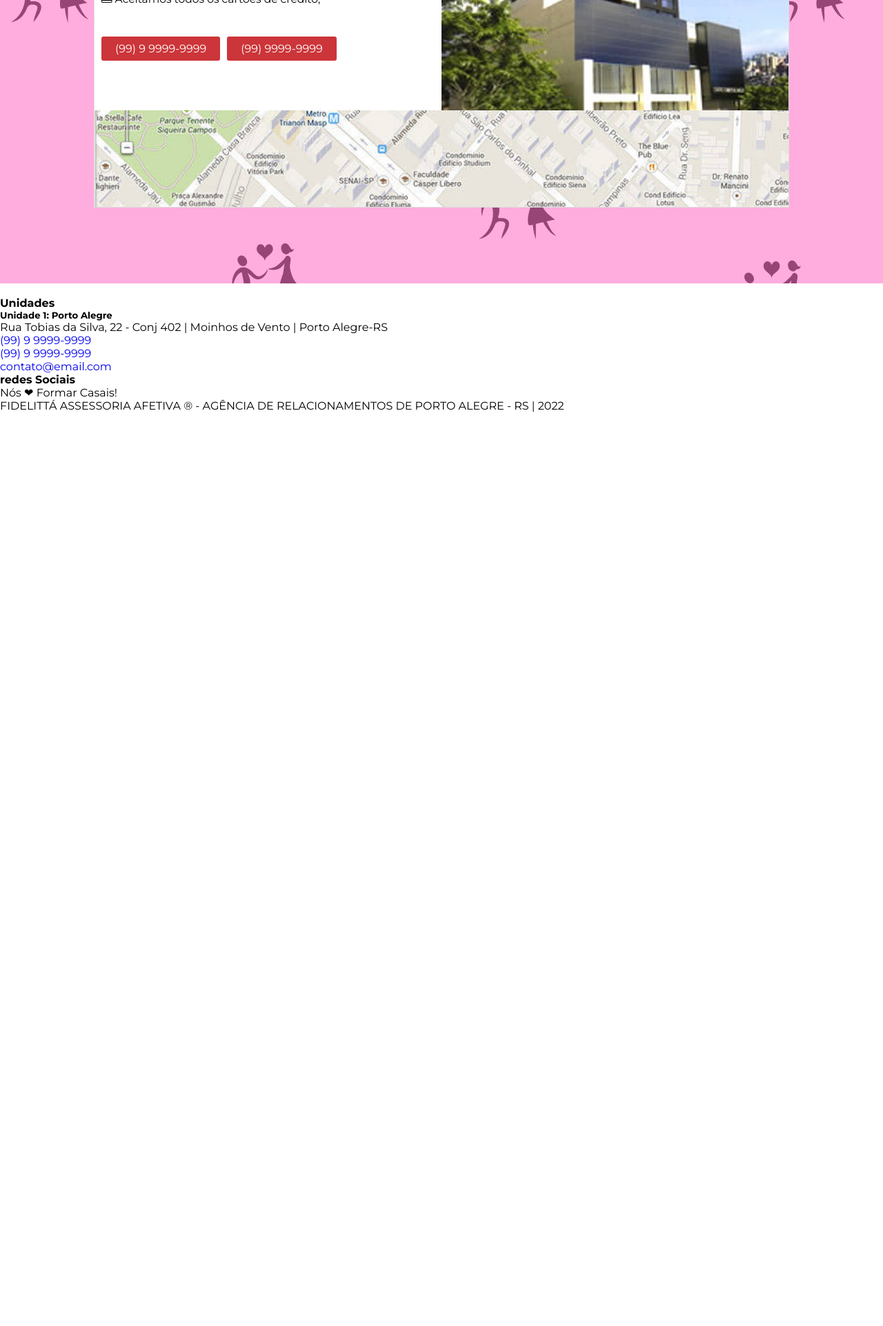
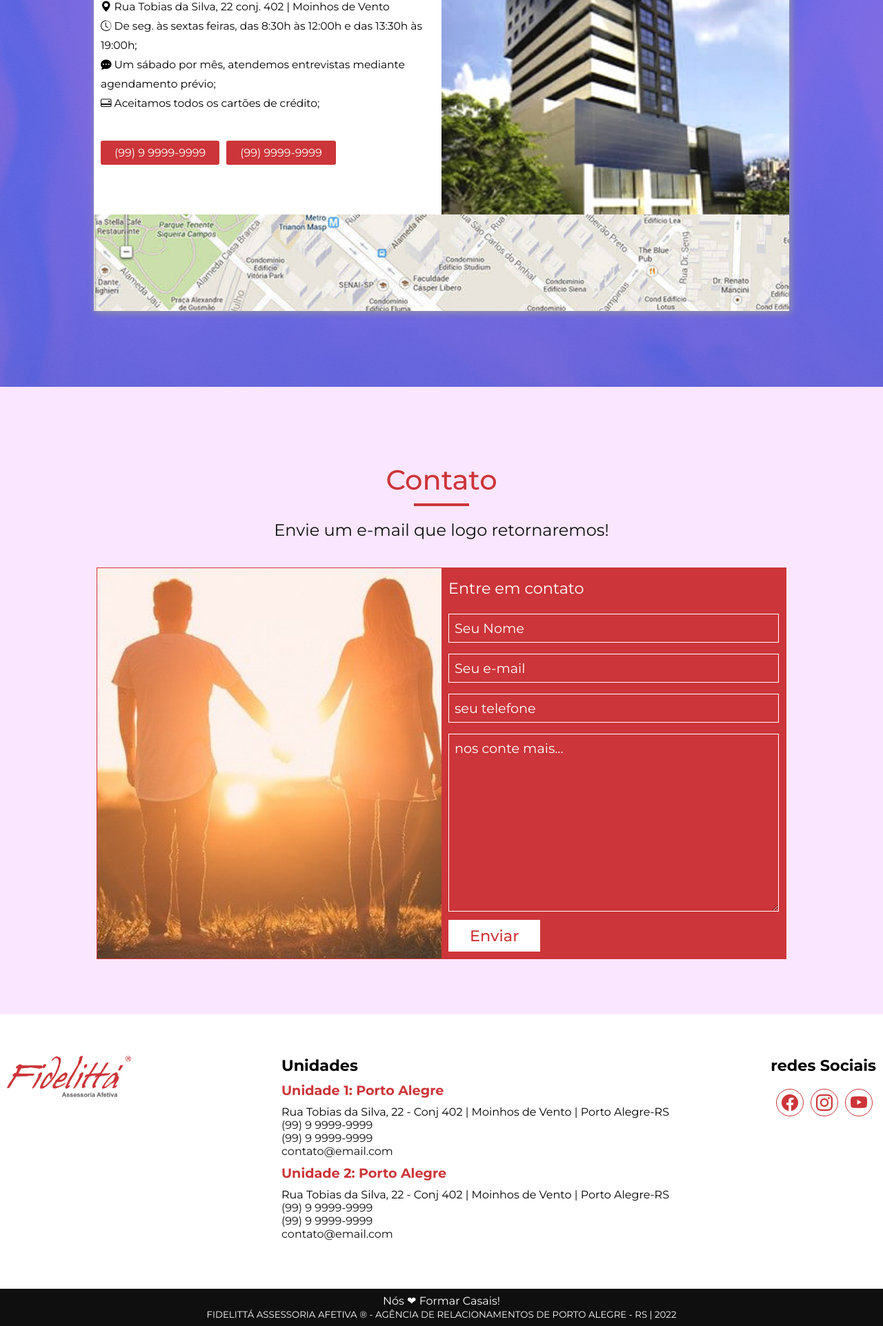
Before and after one commit to Wildarte/fidelitta, a PHP site: page / in a window 1280 px wide. Shown: the part 3840-5763 px from the top of the page at 69% size. Before the commit the page ends 4438 px from the top, so only its background shows below. Run offline with PHP 8.4, Linux system fonts and the light colour scheme.

Commit message:
finalizando a desktop page

```diff
--- a/assets/css/style2.css
+++ b/assets/css/style2.css
@@ -2,14 +2,15 @@
 :root{
     --color-main: #CC3539;
     --color-second: #cc212c;
+    --color-third: #B61936;
     --color-dark: #0F0F0F;
     --color-white: #ffffff;
     --color-black: #000000;
     --color-suvinill: #b2909a;
     --color-coral: #7c4e75;
     --color-rosa-az: #9e5979;
-    --color-lighter-pink: #fae6ff
-
+    --color-lighter-pink: #fae6ff;
+    --color-pink: #FFADDE;
 }
 
 .container{
@@ -23,7 +24,8 @@
 header.header{
     background-color: var(--color-suvinill);
     min-height: 500px;
-    background-image: linear-gradient(to left, var(--color-rosa-az), var(--color-suvinill), var(--color-suvinill));
+    /*background-image: linear-gradient(to left, var(--color-rosa-az), var(--color-suvinill), var(--color-suvinill));*/
+    background-color: var(--color-pink);
 }
 .header_bottom_content{
     display: flex;
@@ -73,6 +75,7 @@ nav.menu ul li a{
 }
 .video_container .board_video{
     margin: 120px auto 180px;
+    border-radius: 15px;
 }
 
 .board_video{
@@ -90,6 +93,7 @@ nav.menu ul li a{
     right: -20px;
     bottom: -20px;
     background-color: var(--color-second);
+    border-radius: 15px;
 }
 .board_video::after{
     content: "";
@@ -99,6 +103,7 @@ nav.menu ul li a{
     top: -20px;
     left: -20px;
     background-color: var(--color-second);
+    border-radius: 15px;
 }
 
 .board_video iframe{
@@ -106,6 +111,7 @@ nav.menu ul li a{
     height: 100%;
     position: relative;
     z-index: 1;
+    border-radius: 15px;
 }
 
 
@@ -301,14 +307,7 @@ nav.menu ul li a{
 }
 */
 
-.wait_left_img i{
-    position: absolute;
-    top: -23%;
-    left: -40%;
-    font-size: 25em;
-    color: var(--color-main);
-    z-index: 1;
-}
+
 .wait_left_img img{
     width: 100%;
     height: 100%;
@@ -359,16 +358,25 @@ nav.menu ul li a{
 
 /* section unidades */
 .sec_unit{
-    background-image: url('../img/unidades.jpg');
+    background-image: linear-gradient(to bottom, var(--color-pink), var(--color-lighter-pink));
+    background-image: url('../img/unidades2.png');
+    background-size: cover;
 }
 .unit_content{
     padding: 80px 10px;
 }
+.header_unit{
+    width: 100%;
+    text-align: center;
+}
+.header_unit img{
+    margin: auto;
+}
 .card_unity{
     margin: 30px auto;
     width: 80%;
-    border: 1px solid #ddd;
     background-color: var(--color-white);
+    box-shadow: 2px 2px 10px #999;
 }
 .card_content{
     display: flex;
@@ -435,3 +443,166 @@ nav.menu ul li a{
     cursor: pointer;
 }
 /* section unidades */
+
+
+
+/* form */
+.sec_contato{
+    background-color: var(--color-lighter-pink);
+}
+.contato_content{
+    display: flex;
+    flex-wrap: wrap;
+    padding: 80px 10px;
+}
+.form_header{
+    width: 100%;
+    text-align: center;
+    margin: 20px auto;
+}
+.form_header h3{
+    font-size: 2.5em;
+    font-weight: 500;
+    color: var(--color-main);
+    margin: 10px auto 20px;
+}
+.form_header h3::after {
+    content: "";
+    width: 80px;
+    height: 4px;
+    background-color: var(--color-main);
+    margin: 10px auto;
+    display: block;
+}
+.form_header p{
+    margin: 20px auto;
+    font-size: 1.5em;
+    color: var(--color-dark);
+}
+.form_contato{
+    max-width: 1000px;
+    margin: auto;
+    border: 1px solid var(--color-main);
+    display: flex;
+    background-color: var(--color-main);
+    color: var(--color-white);
+}
+.form_contato form{
+    padding: 10px;
+}
+.form_contato form p{
+    font-size: 1.4em;
+    font-weight: 400;
+    color: var(--color-white);
+    margin: 5px 0 15px;
+}
+.form_contato form button{
+    font-size: 1.4em;
+    font-weight: 500;
+    padding: 8px 30px;
+    background-color: var(--color-white);
+    border: 1px solid var(--color-white);
+    color: var(--color-main);
+    cursor: pointer;
+}
+.form_contato form, .form_contato .img_form{
+    flex-basis: 50%;
+}
+.form_contato .img_form{
+    background-position: center;
+    background-size: cover;
+}
+.form_contato form input, .form_contato textarea{
+    width: 100%;
+    margin: 8px 0;
+    padding: 8px;
+    border: 1px solid var(--color-main);
+    background-color: var(--color-main);
+    border: 1px solid var(--color-white);
+    color: var(--color-white);
+    font-size: 1.2em;
+}
+.form_contato form input:focus, .form_contato textarea:focus{
+    outline: 1px solid var(--color-white);
+}
+.form_contato textarea::placeholder, .form_contato form input::placeholder{
+    color:  var(--color-white);
+}
+/* form */
+
+
+
+
+/* footer */
+footer.footer{
+    background-color: var(--color-white);
+}
+
+.footer_content{
+    display: flex;
+    flex-wrap: wrap;
+    padding: 60px 10px;
+}
+.logo_footer{
+    flex-basis: 30%;
+}
+.logo_footer img{
+    width: 180px;
+    image-rendering: -webkit-optimize-contrast;
+}
+.footer_unit{
+    flex-basis: 50%;
+    padding-left: 20px;
+}
+.footer_header_unit{
+    width: 100%;
+}
+.footer_header_unit h4{
+    font-size: 1.4em;
+}
+.footer_info_unit li{
+    margin: 10px 0;
+}
+.footer_info_unit li h5{
+    font-size: 1.2em;
+    margin-bottom: 10px;
+    color: var(--color-main);
+}
+.footer_info_unit li a{
+    color: var(--color-dark);
+}
+.footer_social{
+    flex-basis: 20%;
+}
+.footer_list_social{
+    display: flex;
+    justify-content: flex-end;
+}
+.footer_list_social li{
+    display: flex;
+    padding: 4px;
+    border: 1px solid var(--color-main);
+    margin: 5px;
+    width: 40px;
+    height: 40px;
+    border-radius: 50%;
+}
+.footer_header_social{
+    margin-bottom: 15px;
+    text-align: right;
+}
+.footer_header_social h4{
+    font-size: 1.4em;
+}
+.footer_list_social li a{
+    font-size: 1.5em;
+    margin: auto;
+    color: var(--color-main);
+}
+.right_footer{
+    text-align: center;
+    background-color: var(--color-dark);
+    color: var(--color-white);
+    padding: 8px 10px;
+}
+/* footer */
--- a/index.php
+++ b/index.php
@@ -175,7 +175,7 @@ Há 19 anos atendemos presencialmente, pessoas que buscam um relacionamento com
                     <div class="wait_left_img animate__animated" style="opacity: 0;">
 
                         <img src="assets/img/casal2.jpg" alt="">
-                        <i class="bi bi-suit-heart-fill"></i>
+
                     </div>
                 </div>
                 <div class="wait_right">
@@ -201,7 +201,9 @@ Há 19 anos atendemos presencialmente, pessoas que buscam um relacionamento com
         <section class="sec_unit container_full">
 
             <div class="unit_content container">
-
+                <header class="header_unit">
+                    <img src="assets/img/ballom-text-white.png" alt="">
+                </header>
                 <div class="card_unity">
                     <div class="card_unity_content_full">
                         <div class="card_content">
@@ -276,18 +278,28 @@ Há 19 anos atendemos presencialmente, pessoas que buscam um relacionamento com
         </section>
 
 
-        <section class="sec_contato">
+        <section class="sec_contato container_full">
 
-            <div class="contato_content">
+            <div class="contato_content container">
+
+                <header class="form_header">
+                    <h3>Contato</h3>
+                    <p>Envie um e-mail que logo retornaremos!</p>
+                </header>
 
                 <div class="form_contato">
 
-                    <div class="img_form">
+                    <div class="img_form" style="background-image: url('assets/img/contato.jpg');">
 
                     </div>
 
                     <form action="">
-
+                        <p>Entre em contato</p>
+                        <input type="text" name="nome" id="nome" placeholder="Seu Nome">
+                        <input type="email" name="email" id="email" placeholder="Seu e-mail">
+                        <input type="text" name="telefone" id="telefone" placeholder="seu telefone">
+                        <textarea name="mensagem" id="mensagem" cols="30" rows="10" placeholder="nos conte mais..."></textarea>
+                        <button class="btn_form">Enviar</button>
                     </form>
 
                 </div>
@@ -299,22 +311,30 @@ Há 19 anos atendemos presencialmente, pessoas que buscam um relacionamento com
     </main>
 
 
-    <footer class="footer">
+    <footer class="footer container_full">
 
-        <div class="footer_content">
+        <div class="footer_content container">
 
-            <div>
-                <img src="" alt="">
+            <div class="logo_footer">
+                <img src="assets/img/logo.png" alt="">
             </div>
 
-            <div>
-                <header>
+            <div class="footer_unit">
+                <header class="footer_header_unit">
                     <h4>Unidades</h4>
                 </header>
 
-                <ul>
+                <ul class="footer_info_unit">
                     <li>
                         <h5> <strong>Unidade 1:</strong> Porto Alegre</h5>
+                        <p>Rua Tobias da Silva, 22 - Conj 402 | Moinhos de Vento | Porto Alegre-RS </p>
+                        <p> <a href="tel:+5599999999999">(99) 9 9999-9999</a> </p>
+                        <p> <a href="tel:+5599999999999">(99) 9 9999-9999</a> </p>
+                        <p> <a href="mailto:contato@email.com">contato@email.com</a> </p>
+                    </li>
+
+                    <li>
+                        <h5> <strong>Unidade 2:</strong> Porto Alegre</h5>
                         <p>Rua Tobias da Silva, 22 - Conj 402 | Moinhos de Vento | Porto Alegre-RS </p>
                         <p> <a href="tel:+5599999999999">(99) 9 9999-9999</a> </p>
                         <p> <a href="tel:+5599999999999">(99) 9 9999-9999</a> </p>
@@ -323,25 +343,26 @@ Há 19 anos atendemos presencialmente, pessoas que buscam um relacionamento com
                 </ul>
             </div>
 
-            <div>
+            <div class="footer_social">
 
-                <header>
+                <header class="footer_header_social">
                     <h4>redes Sociais</h4>
                 </header>
 
-                <ul>
-                    <li>
-                        <a href="http://"></a>
-                    </li>
+                <ul class="footer_list_social">
+                    <li><a href="#"><i class="bi bi-facebook"></i></a></li>
+                    <li><a href="#"><i class="bi bi-instagram"></i></a></li>
+                    <li><a href="#"><i class="bi bi-youtube"></i></a></li>
                 </ul>
             </div>
 
         </div>
-        <div>
+        <div class="right_footer">
             <p>Nós <span>&#10084;</span> Formar Casais!</p>
-            <p>FIDELITTÁ ASSESSORIA AFETIVA ® - AGÊNCIA DE RELACIONAMENTOS DE PORTO ALEGRE - RS | <?= date("Y") ?></p>
+            <p><small>FIDELITTÁ ASSESSORIA AFETIVA ® - AGÊNCIA DE RELACIONAMENTOS DE PORTO ALEGRE - RS | <?= date("Y") ?></small></p>
         </div>
     </footer>
+
 
     <script src="assets/js/jquery-3.6.0.min.js"></script>
     <script src="assets/js/owl.carousel.min.js"></script>
```
Also changed, not shown: assets/img/ballom-text-white.png (added), assets/img/ballom.png (added), assets/img/contato.jpg (added), assets/img/unidades2.png (added).
